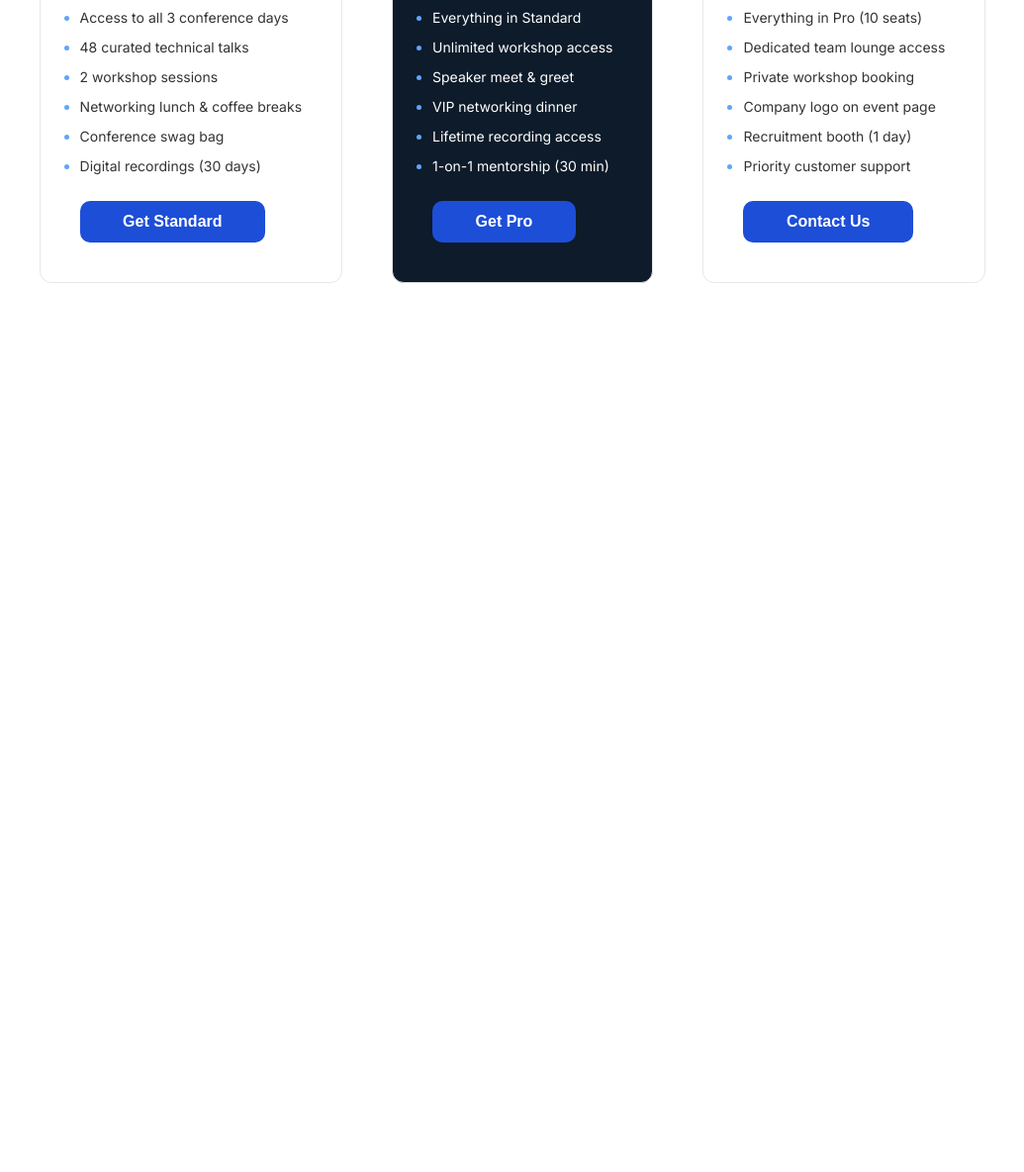
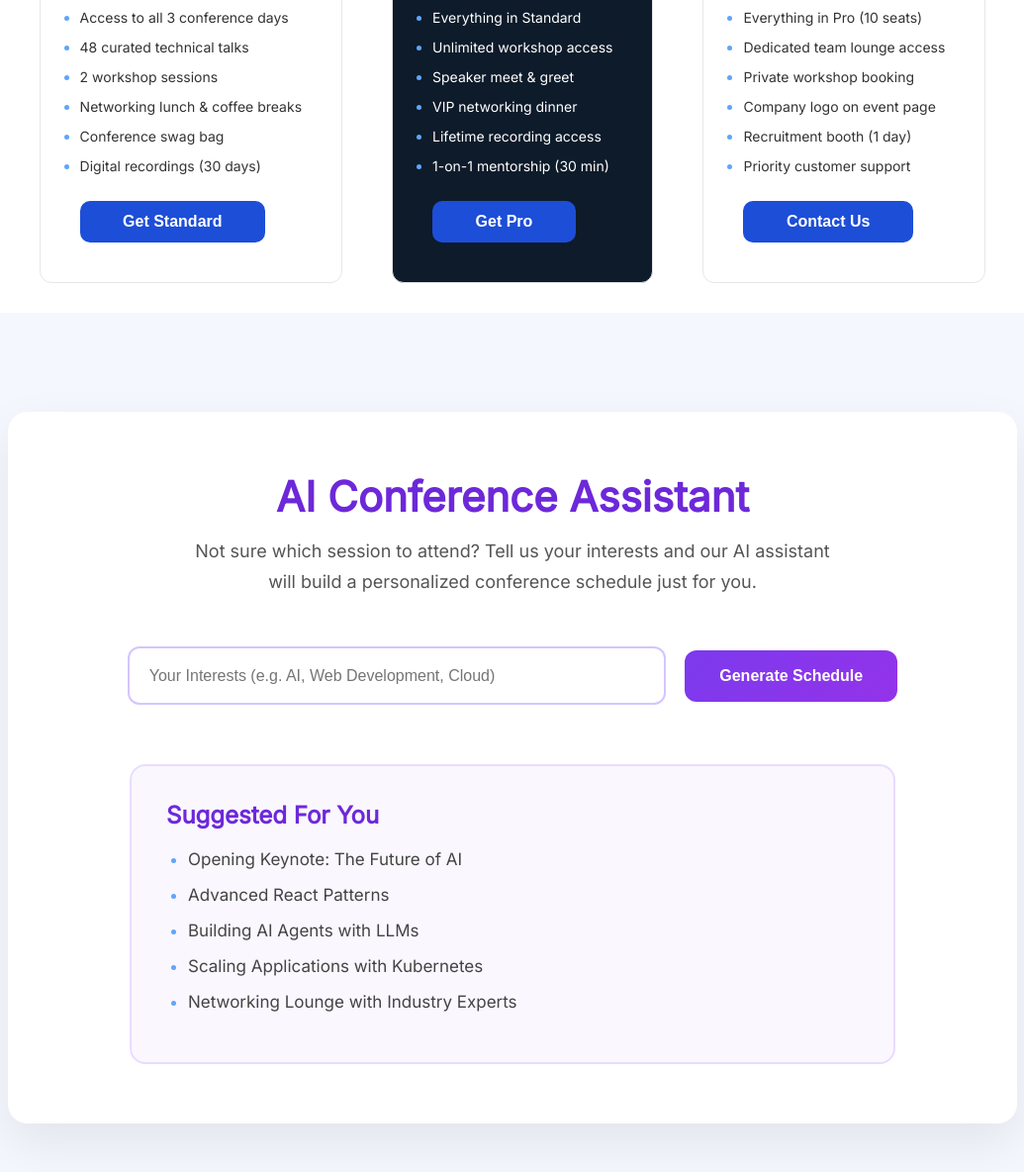
Before and after one commit to biprookas-wq/assignment-1, a plain HTML site: page index.html in a window 1280 px wide. Shown: the part 2278-3462 px from the top of the page at 99% size, without its empty margins (122-1157 px from the left). Before the commit the page ends 2594 px from the top, so only its background shows below. Drawn offline with Linux system fonts and the light colour scheme.

Commit message:
creative section created

```diff
--- a/index.html
+++ b/index.html
@@ -85,7 +85,7 @@
     <!-- speaker section end -->
 
     <section class="card">
-            <h1>Secure Your Spot</h1>
+      <h1>Secure Your Spot</h1>
       <p>Early-bird pricing ends August 15, 2026.</p>
       <div class="cards">
         <div class="price">
@@ -189,5 +189,43 @@
         </div>
       </div>
     </section>
+    <!-- cards end -->
+    <!-- creative section -->
+    <section class="ai-section">
+      <div class="ai-container">
+        <div class="ai-header">
+
+            <h2>AI Conference Assistant</h2>
+            <p>
+              Not sure which session to attend? Tell us your interests and our
+              AI assistant will build a personalized conference schedule just
+              for you.
+            </p>
+        </div>
+
+        <div class="ai-form">
+          <input type="text" placeholder="Your Interests (e.g. AI, Web Development, Cloud)" />
+          <button>Generate Schedule</button>
+        </div>
+        <div class="result-card">
+            <h3>Suggested For You</h3>
+            <ul>
+                <li>Opening Keynote: The Future of AI</li>
+                <li>Advanced React Patterns</li>
+                <li>Building AI Agents with LLMs</li>
+                <li>Scaling Applications with Kubernetes</li>
+                <li>Networking Lounge with Industry Experts</li>
+            </ul>
+        </div>
+      </div>
+    </section>
+    <!-- creative section end -->
+
+
+    <footer class="footer">
+        <div>
+
+        </div>
+    </footer>
   </body>
 </html>
--- a/style.css
+++ b/style.css
@@ -211,3 +211,109 @@ main section h1 {
   line-height: 30px;
   margin-bottom: 20px;
 }
+
+
+/* cards end */
+
+
+/* creative section start */
+.ai-section {
+    padding: 100px 0;
+    background: #f5f7ff;
+}
+
+.ai-container {
+    width: 900px;
+    margin: auto;
+    padding: 60px;
+    background: #ffffff;
+    border-radius: 20px;
+    box-shadow: 0 20px 50px rgba(0,0,0,.08);
+    text-align: center;
+}
+
+.ai-icon {
+    font-size: 60px;
+    margin-bottom: 20px;
+}
+
+.ai-header h2 {
+    font-size: 42px;
+    margin-bottom: 15px;
+    color: #6d28d9;
+    font-weight: 700;
+}
+
+.ai-header p {
+    width: 650px;
+    margin: auto;
+    font-size: 18px;
+    line-height: 1.7;
+    color: #555;
+}
+
+.ai-form {
+    margin-top: 50px;
+}
+
+.ai-form input {
+    width: 500px;
+    height: 55px;
+    padding: 0 20px;
+    border: 2px solid #d4c5ff;
+    border-radius: 12px;
+    font-size: 16px;
+    outline: none;
+}
+
+.ai-form input:focus {
+    border-color: #6d28d9;
+}
+
+.ai-form button {
+    margin-left: 15px;
+    padding: 17px 35px;
+    border: none;
+    border-radius: 12px;
+    background: linear-gradient(135deg, #7c3aed, #9333ea);
+    color: #fff;
+    font-size: 16px;
+    cursor: pointer;
+    transition: .3s;
+}
+
+.ai-form button:hover {
+    transform: translateY(-3px);
+    box-shadow: 0 12px 25px rgba(124,58,237,.3);
+}
+
+.result-card {
+    width: 700px;
+    margin: 60px auto 0;
+    text-align: left;
+    padding: 35px;
+    border-radius: 16px;
+    background: #faf7ff;
+    border: 2px solid #e8dcff;
+}
+
+.result-card h3 {
+    margin-bottom: 20px;
+    color: #6d28d9;
+    font-size: 24px;
+}
+
+.result-card ul {
+    padding-left: 22px;
+}
+
+.result-card li {
+    margin: 16px 0;
+    font-size: 17px;
+    color: #444;
+}
+
+
+/* creative section end */
+
+/* footer */
```
